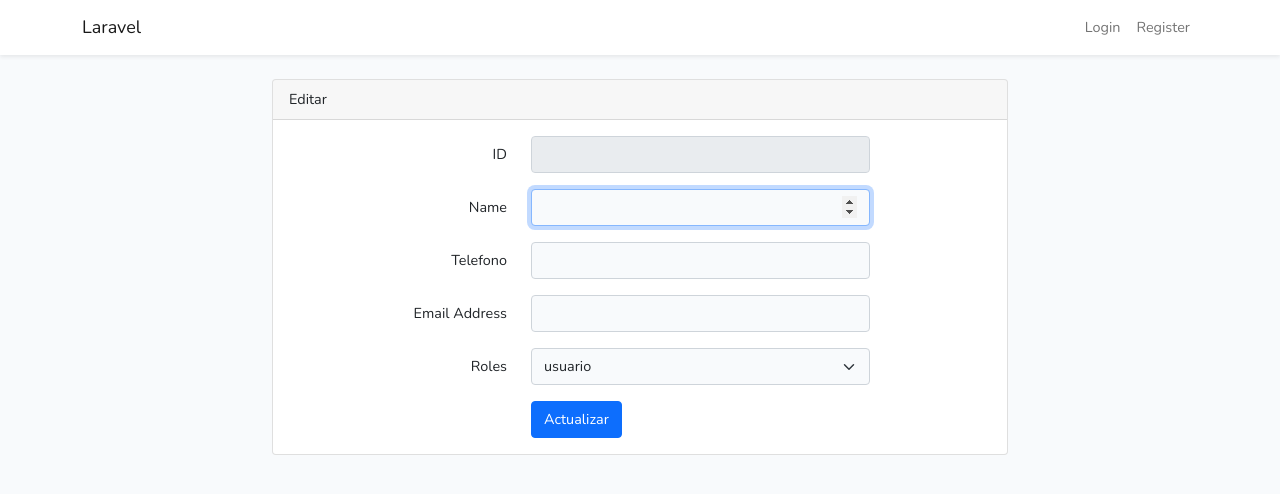
After one commit to BaenaMaria/ProyectoClaseLaravel, a Laravel app: template resources/views/usuarios/edit.blade.php in a window 1280 px wide. The commit adds this page. Shown: the top 494 px of the page. Run offline with Laravel 9, Linux system fonts and the light colour scheme; the template is opened without the code that fills it, so the values that code supplies are empty; style sheets or scripts are compiled from the project's sources.

Commit message:
userCrud

```diff
--- /dev/null
+++ b/resources/views/usuarios/edit.blade.php
@@ -0,0 +1,130 @@
+@extends('layouts.app')
+
+@section('content')
+<div class="container">
+    <div class="row justify-content-center">
+        <div class="col-md-8">
+            <div class="card">
+                <div class="card-header">Editar</div>
+
+                <div class="card-body">
+                    <form method="POST" action="{{ route('usuarios.update', $usuario->id) }}">
+                        @csrf
+                        @method('put')
+
+                        <!--ID-->
+                        <div class="row mb-3">
+                            <label for="id" class="col-md-4 col-form-label text-md-end">{{ __('ID') }}</label>
+
+                                <div class="col-md-6">
+                                    <input id="id" type="number"
+                                    class="form-control" disabled
+                                    name="id" value="{{$usuario->id}}"
+                                    required autocomplete="id" autofocus>
+
+                                </div>
+                         </div>
+
+                        <!--NAME-->
+                        <div class="row mb-3">
+                            <label for="name" class="col-md-4 col-form-label text-md-end">{{ __('Name') }}</label>
+
+                            <div class="col-md-6">
+                                <input id="name" type="number"
+                                class="form-control @error('name') is-invalid @enderror"
+                                name="name" placeholder="{{$usuario->name}}" value="{{$usuario->name}}"
+                                required autocomplete="name" autofocus>
+
+                                @error('name')
+                                    <span class="invalid-feedback" role="alert">
+                                        <strong>{{ $message }}</strong>
+                                    </span>
+                                @enderror
+                            </div>
+                        </div>
+
+                        <!--PHONE-->
+                        <div class="row mb-3">
+                            <label for="phone"
+                                class="col-md-4 col-form-label text-md-end">{{ __('Telefono') }}</label>
+
+                            <div class="col-md-6">
+                                <input pattern="\[0-9]{9}" id="phone" type="tel"
+                                    class="form-control @error('phone') is-invalid @enderror" name="phone"
+                                    value="{{$usuario->phone}}" placeholder="{{$usuario->phone}}" required autocomplete="phone" autofocus>
+
+                                @error('phone')
+                                    <span class="invalid-feedback" role="alert">
+                                        <strong>{{ $message }}</strong>
+                                    </span>
+                                @enderror
+                            </div>
+                        </div>
+
+
+                        <!--EMAIL-->
+                        <div class="row mb-3">
+                            <label for="email" class="col-md-4 col-form-label text-md-end">{{ __('Email Address') }}</label>
+
+                            <div class="col-md-6">
+                                <input id="email" type="email" class="form-control @error('email') is-invalid @enderror"
+                                name="email" value="{{$usuario->email}}" placeholder="{{$usuario->email}}" required autocomplete="email">
+
+                                @error('email')
+                                    <span class="invalid-feedback" role="alert">
+                                        <strong>{{ $message }}</strong>
+                                    </span>
+                                @enderror
+                            </div>
+                        </div>
+
+                        <!--PASSWORD-->
+                        <div class="row mb-3" hidden>
+                            <label for="password" class="col-md-4 col-form-label text-md-end">{{ __('Password') }}</label>
+
+                            <div class="col-md-6">
+                                <input id="password" type="text" class="form-control @error('password') is-invalid @enderror" name="password" value="{{$usuario->password}}" placeholder="{{$usuario->password}}"required autocomplete="new-password">
+
+                                @error('password')
+                                    <span class="invalid-feedback" role="alert">
+                                        <strong>{{ $message }}</strong>
+                                    </span>
+                                @enderror
+                            </div>
+                        </div>
+
+                        <!--ROLE-->
+                        <div class="row mb-3">
+                            <label for="role" class="col-md-4 col-form-label text-md-end">Roles</label>
+                            <div class="col-md-6">
+                                <select name="role" id="role" class="form-select" required>
+
+                                    <option value="usuario">usuario</option>
+                                    <option value="administrador">administrador</option>
+
+                                </select>
+
+                                @error('role')
+                                    <span class="invalid-feedback" role="alert">
+                                        <strong>{{ $message }}</strong>
+                                    </span>
+                                @enderror
+
+                            </div>
+                        </div>
+
+
+                        <div class="row mb-0">
+                            <div class="col-md-6 offset-md-4">
+                                <button name="btnEditar" id="btnEditar" type="submit" class="btn btn-primary">
+                                    Actualizar
+                                </button>
+                            </div>
+                        </div>
+                    </form>
+                </div>
+            </div>
+        </div>
+    </div>
+</div>
+@endsection
--- a/resources/views/usuarios/index.blade.php
+++ b/resources/views/usuarios/index.blade.php
@@ -25,15 +25,18 @@
             <td>{{$usuario->phone}}</td>
             <td>{{$usuario->role}}</td>
             <td>
+
                     <form action="{{route('usuarios.destroy', $usuario)}}" method="POST">
                         @csrf
                         @method('delete')
                         <button class="btn btn-secondary" type="submit">Eliminar</button>
                     </form>
+
                     <form action="{{route('usuarios.edit', $usuario)}}" method="GET">
                         @csrf
                         <button class="btn btn-secondary" type="submit">Editar</button>
                     </form>
+
             </td>
 
         @endforeach
```
Lines whose indentation alone changed are shown as unchanged.
